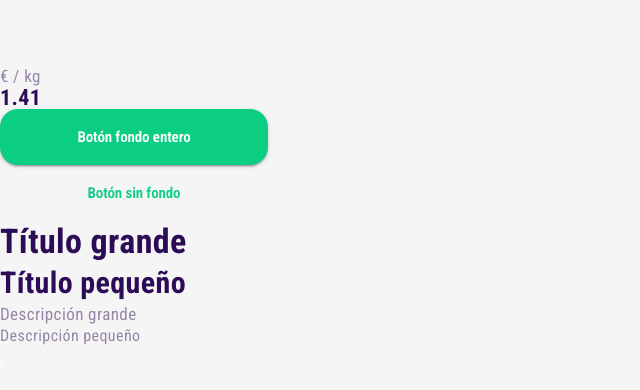
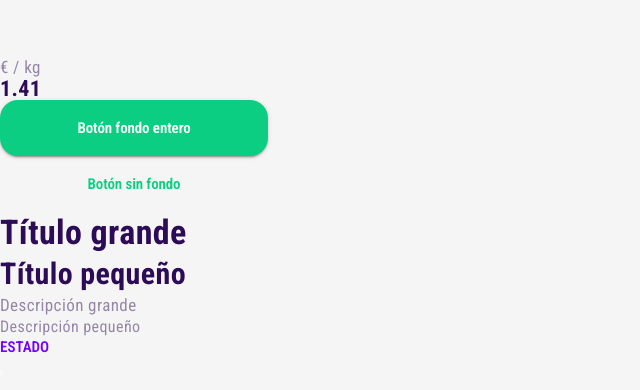
Before and after one commit to softwarealcaldiagirardota/festivals-fe, a React (Vite) app: page / in a window 1280 px wide. Shown: the part 182-572 px from the top of the page, without its empty margins (0-640 px from the left). Built offline with nearby package versions, Linux system fonts and the light colour scheme.

Commit message:
adding status label component

```diff
--- /dev/null
+++ b/src/components/StatusLabel/index.tsx
@@ -0,0 +1,10 @@
+import { StyledStatusLabel } from "./styles";
+
+interface IStatusLabel {
+  value: string;
+}
+const StatusLabel = ({ value }: IStatusLabel) => {
+  return <StyledStatusLabel>{value}</StyledStatusLabel>;
+};
+
+export default StatusLabel;
--- /dev/null
+++ b/src/components/StatusLabel/styles.ts
@@ -0,0 +1,14 @@
+import styled from "@emotion/styled";
+import { Typography } from "@mui/material";
+import { palette } from "../../theme";
+
+const StyledStatusLabel = styled(Typography)(() => ({
+  fontWeight: "600",
+  fontSize: "15px",
+  lineHeight: "18px",
+  letterSpacing: "-0.009",
+  color: palette.primary.statusLabel,
+  textTransform: "uppercase" as const,
+}));
+
+export { StyledStatusLabel };
--- a/src/main.tsx
+++ b/src/main.tsx
@@ -9,6 +9,7 @@ import { theme } from "./theme.ts";
 import Title from "./components/Title/index.tsx";
 import Description from "./components/Description/index.tsx";
 import Number from "./components/Number/index.tsx";
+import StatusLabel from "./components/StatusLabel/index.tsx";
 
 const domain = "dev-t7qrzenx1neaggbp.us.auth0.com"; //import.meta.env.VITE_AUTH0_DOMAIN;
 const clientId = "NxzOyJPPDsH8EklQOCJot9IcGpD7Gnso"; //import.meta.env.VITE_AUTH0_CLIENT_ID;
@@ -31,6 +32,7 @@ ReactDOM.createRoot(document.getElementById("root")!).render(
         <Title text="Título pequeño" isSubtitle />
         <Description text="Descripción grande" />
         <Description isSmall text="Descripción pequeño" />
+        <StatusLabel value="Estado" />
       </Auth0Provider>
       ,
     </React.StrictMode>
--- a/src/theme.ts
+++ b/src/theme.ts
@@ -19,6 +19,7 @@ interface PropColor {
   dark: string;
   title?: string;
   description?: string;
+  statusLabel?: string;
   0?: string;
   1?: string;
   2?: string;
@@ -57,6 +58,7 @@ export const palette: PropsPalette = {
     main: "#0BCE83",
     dark: "#410F92",
     description: "#9586A8",
+    statusLabel: "#7203FF",
     "1": "#513CE1",
     "2": "#29D99A",
     "3": "#FDB600",
```
